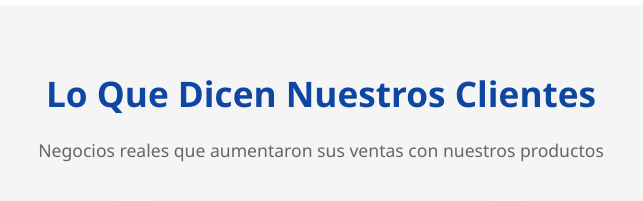
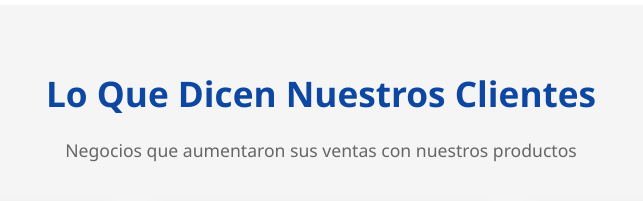
Before and after one commit to VitrinasyExhibidoresCuauhtemoc/VEC-Landing-Page, a plain HTML site: page index.html in a window 1280 px wide. Shown: the part 3780-3981 px from the top of the page, 319-962 px from the left. Drawn offline with Linux system fonts and the light colour scheme.

Commit message:
Update index.html

```diff
--- a/index.html
+++ b/index.html
@@ -699,7 +699,7 @@
     <section class="testimonials">
         <div class="container">
             <h2 class="section-title">Lo Que Dicen Nuestros Clientes</h2>
-            <p class="section-subtitle">Negocios reales que aumentaron sus ventas con nuestros productos</p>
+            <p class="section-subtitle">Negocios que aumentaron sus ventas con nuestros productos</p>
 
             <div class="testimonial-grid">
                 <div class="testimonial-card">
```
